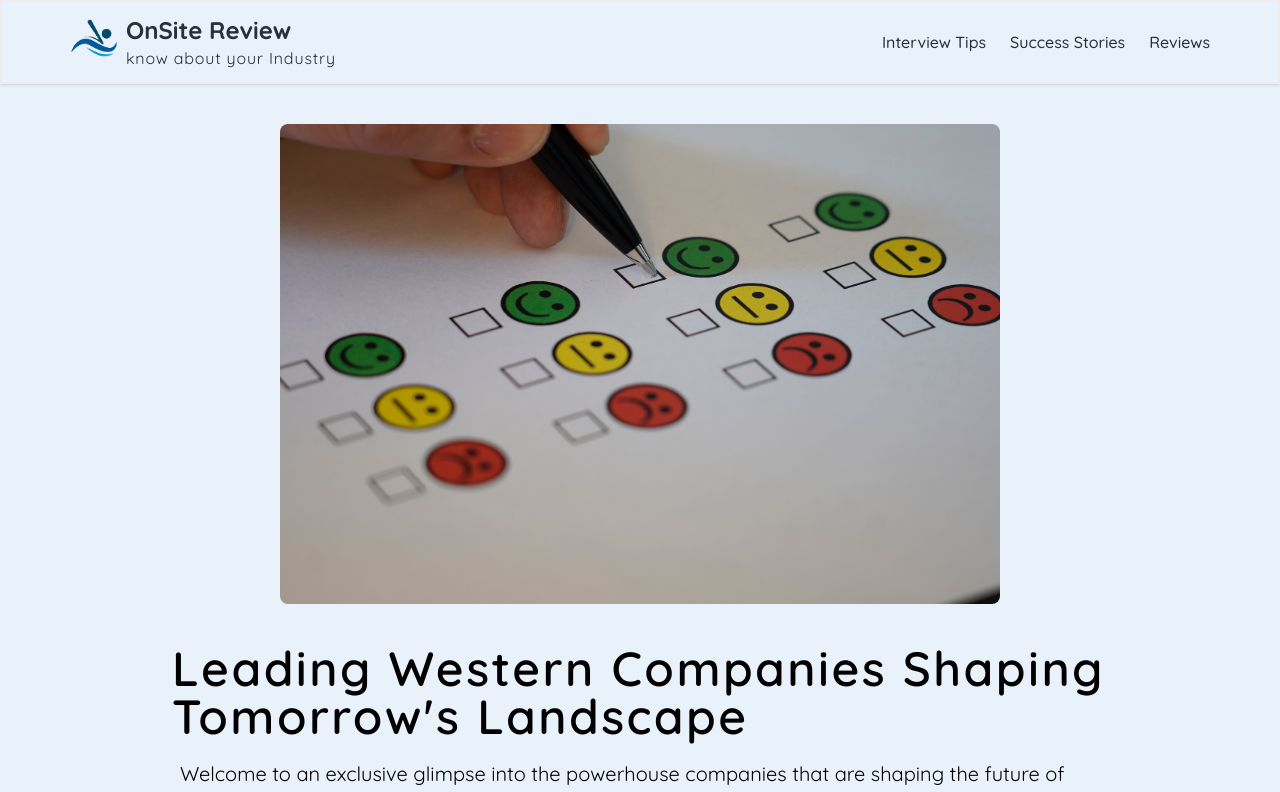
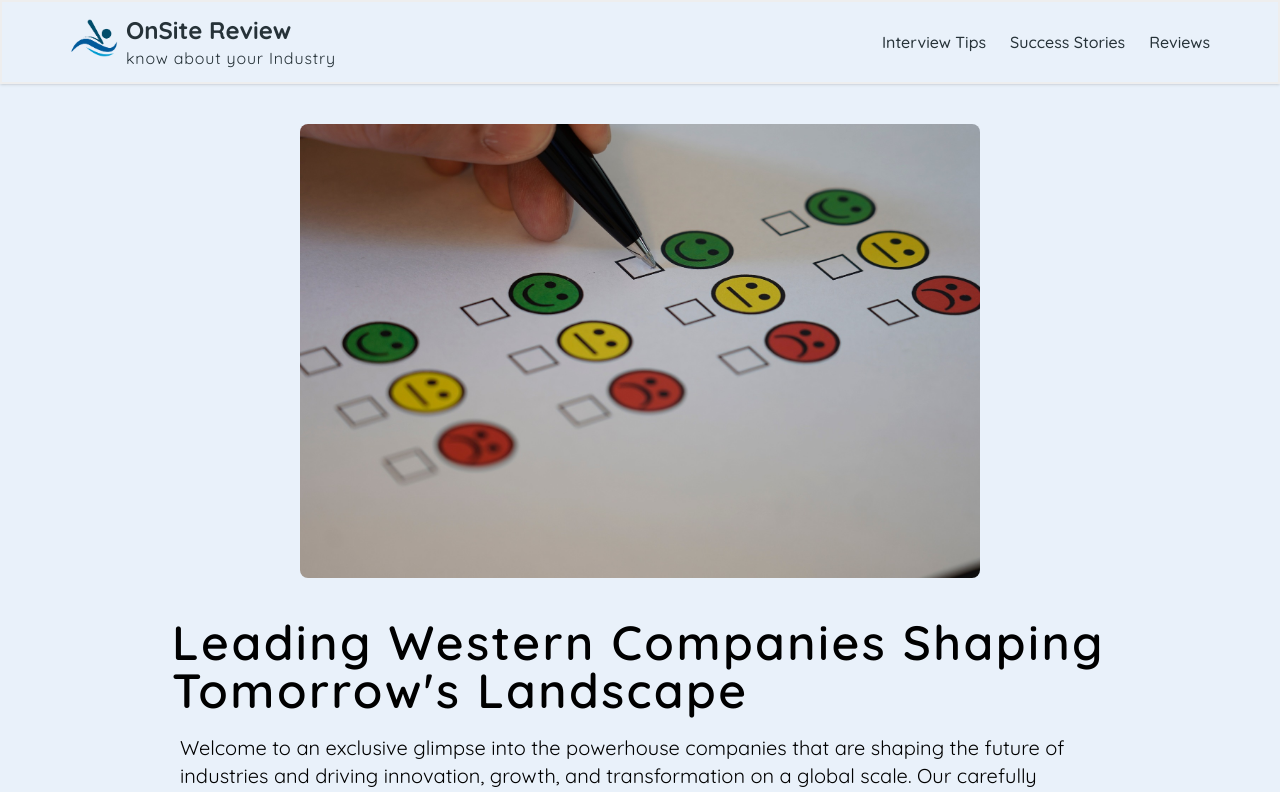
Before and after one commit to TuhinBanerjee31/review_point, a React (Vite) app: page / in a window 1280 px wide. Shown: the top 792 px of the page. Built offline with nearby package versions, Linux system fonts and the light colour scheme.

Commit message:
minor changes

```diff
--- a/src/components/Info.jsx
+++ b/src/components/Info.jsx
@@ -15,7 +15,7 @@ import { Link } from "react-router-dom";
 const Info = () => {
   return (
     <div className="min-h-screen">
-      <div className="h-auto max-w-screen-md mx-auto py-10">
+      <div className="h-auto max-w-screen-md mx-auto py-10 px-5">
         <img src={headerImage} alt="..." className="h-full w-full rounded-lg" />
       </div>
 
--- a/src/pages/Policy.jsx
+++ b/src/pages/Policy.jsx
@@ -6,7 +6,7 @@ const Policy = () => {
   return (
     <div className="bg-[#E9F1FA] font-Quicksand">
       <Nav />
-      <div className="min-h-screen pt-6 pb-10">
+      <div className="min-h-screen pt-6 pb-10 px-5">
         <h3 className="text-2xl font-semibold pt-7 pb-2 max-w-screen-xl mx-auto">
           Privacy Policy
         </h3>
```
